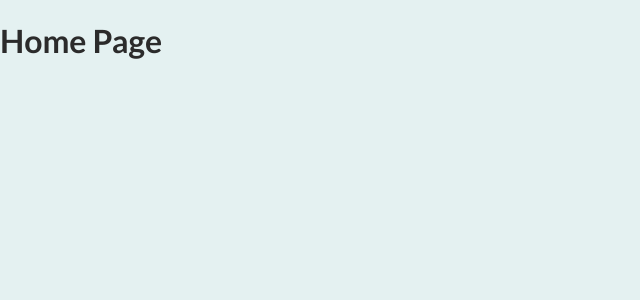
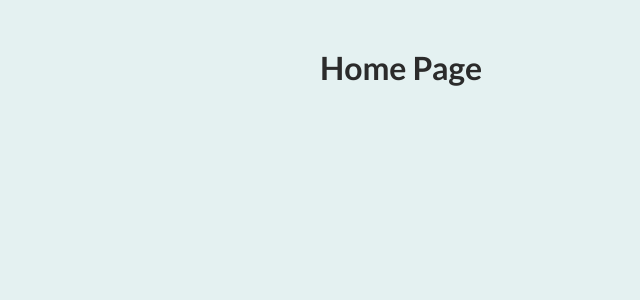
Before and after one commit to YanaAleksieva/element-coffee-roasters-web-app, a Next.js app: page / in a window 1280 px wide. Shown: the top 300 px of the page, without its empty margins (0-640 px from the left). Built offline with nearby package versions, Linux system fonts and the light colour scheme.

Commit message:
added basic layout component

```diff
--- /dev/null
+++ b/components/layout/layout.module.css
@@ -0,0 +1,5 @@
+.main {
+  margin: 3rem auto;
+  width: 90%;
+  max-width: 40rem;
+}
--- /dev/null
+++ b/components/layout/layout.tsx
@@ -0,0 +1,17 @@
+import { Fragment } from "react";
+
+import classes from "./layout.module.css";
+
+type LayoutProps = {
+  children: React.ReactNode;
+};
+
+const Layout = (props: LayoutProps) => {
+  return (
+    <Fragment>
+      <main className={classes.main}>{props.children}</main>
+    </Fragment>
+  );
+};
+
+export default Layout;
--- a/pages/_app.tsx
+++ b/pages/_app.tsx
@@ -1,8 +1,13 @@
-import '../styles/globals.css'
-import type { AppProps } from 'next/app'
+import "../styles/globals.css";
+import type { AppProps } from "next/app";
+import Layout from "../components/layout/layout";
 
 function MyApp({ Component, pageProps }: AppProps) {
-  return <Component {...pageProps} />
+  return (
+    <Layout>
+      <Component {...pageProps} />
+    </Layout>
+  );
 }
 
-export default MyApp
+export default MyApp;
```
